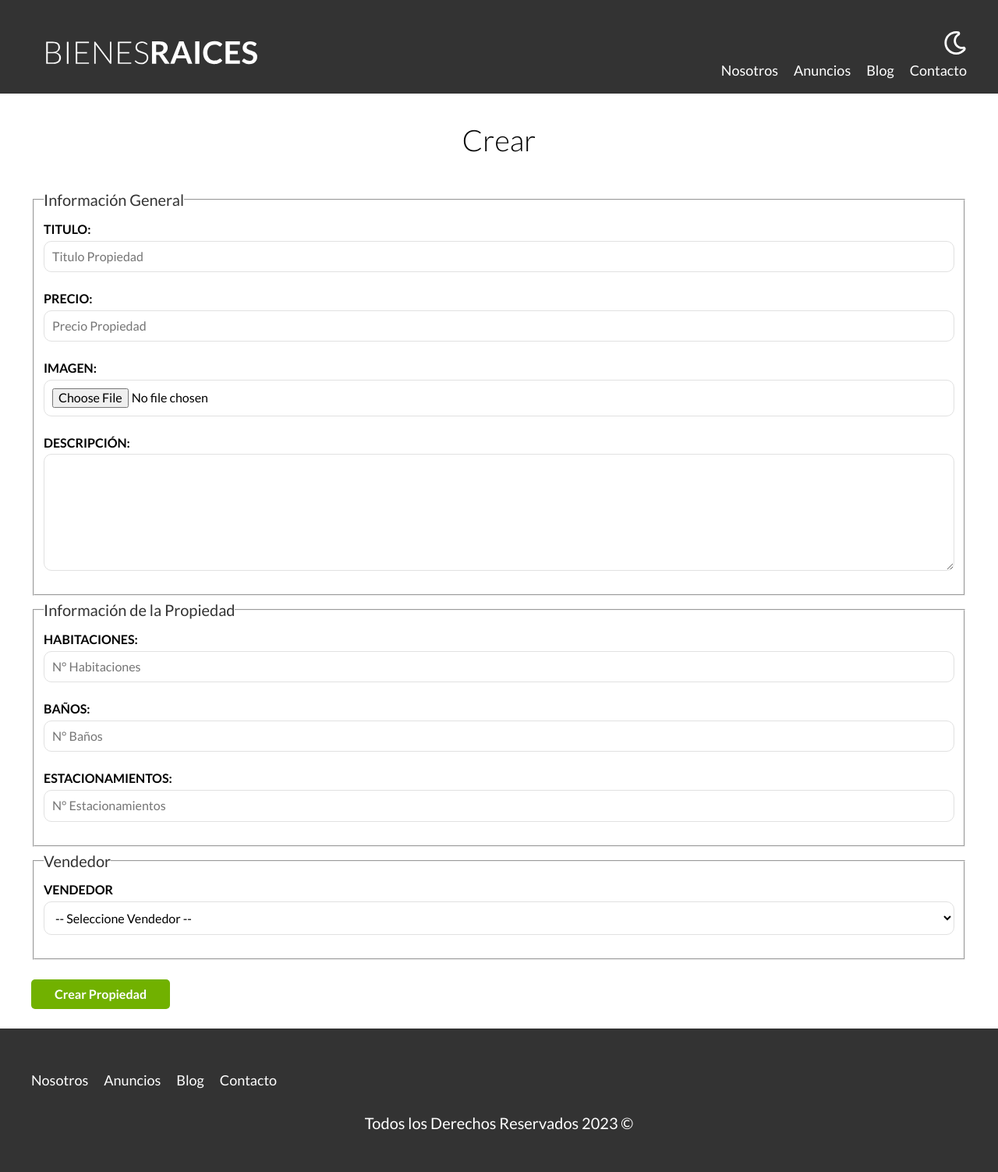
After one commit to joseangvas/bienesraices_mvc, a PHP site: template views/propiedades/crear.php in a window 1280 px wide. The commit adds this page. Shown: the whole page at 78% size. Run offline with PHP 8.4, Linux system fonts and the light colour scheme; the template is opened without the code that fills it, so the values that code supplies are empty.

Commit message:
Creación de Crear Propiedades

```diff
--- a/Router.php
+++ b/Router.php
@@ -11,6 +11,10 @@ class Router {
     $this->rutasGET[$url] = $fn;
   }
 
+  public function post($url, $fn) {
+    $this->rutasPOST[$url] = $fn;
+  }
+
   public function comprobarRutas()
   {
     $urlActual = $_SERVER['PATH_INFO'] ?? '/';
@@ -18,6 +22,8 @@ class Router {
 
     if($metodo === 'GET') {
       $fn = $this->rutasGET[$urlActual] ?? null;
+    } else {
+      $fn = $this->rutasPOST[$urlActual] ?? null;
     }
 
     if($fn) {
--- a/includes/funciones.php
+++ b/includes/funciones.php
@@ -2,7 +2,7 @@
 
 define('TEMPLATES_URL', __DIR__ . '/templates');
 define('FUNCIONES_URL', __DIR__ . 'funciones.php');
-define('CARPETA_IMAGENES', __DIR__ . '/../IMAGENES/');
+define('CARPETA_IMAGENES', $_SERVER['DOCUMENT_ROOT'] . '/imagenes');
 
 //* Incluir Plantilla en otro Archivo
 function incluirTemplate( string $nombre, bool $inicio = false ) {
--- a/public/index.php
+++ b/public/index.php
@@ -9,6 +9,9 @@ $router = new Router();
 
 $router->get('/admin', [PropiedadController::class, 'index']);
 $router->get('/propiedades/crear', [PropiedadController::class, 'crear']);
+$router->post('/propiedades/crear', [PropiedadController::class, 'crear']);
 $router->get('/propiedades/actualizar', [PropiedadController::class, 'actualizar']);
+$router->post('/propiedades/actualizar', [PropiedadController::class, 'actualizar']);
+$router->post('/propiedades/eliminar', [PropiedadController::class, 'eliminar']);
 
 $router->comprobarRutas();
--- /dev/null
+++ b/views/propiedades/crear.php
@@ -0,0 +1,14 @@
+<main class="contenedor seccion">
+  <h1>Crear</h1>
+
+  <?php foreach($errores as $error): ?>
+      <div class="alerta error">
+        <?php echo $error; ?>
+      </div>
+  <?php endforeach; ?>
+
+  <form class="formulario" method="POST" enctype="multipart/form-data">
+    <?php include __DIR__ . '/formulario.php'; ?>
+    <input type="submit" value="Crear Propiedad" class="boton boton-verde">
+  </form>
+</main>
--- /dev/null
+++ b/views/propiedades/formulario.php
@@ -0,0 +1,47 @@
+<fieldset>
+  <legend>Información General</legend>
+
+  <label for="titulo">Titulo:</label>
+  <input type="text" id="titulo" name="propiedad[titulo]" placeholder="Titulo Propiedad" value="<?php echo s($propiedad->titulo); ?>">
+
+  <label for="precio">Precio:</label>
+  <input type="number" id="precio" name="propiedad[precio]" placeholder="Precio Propiedad" value="<?php echo s($propiedad->precio); ?>">
+
+  <label for="imagen">Imagen:</label>
+  <input type="file" id="imagen" name="propiedad[imagen]" accept="image/jpeg, image/png">
+
+  <?php if($propiedad->imagen) { ?>
+    <img src="/imagenes/<?php echo $propiedad->imagen ?>" class="imagen-small" alt="Imagen de la Propiedad">
+  <?php } ?>
+
+  <label for="descripcion">Descripción:</label>
+  <textarea type="text" id="descripcion" name="propiedad[descripcion]"><?php echo s($propiedad->descripcion); ?></textarea>
+</fieldset>
+
+<fieldset>
+  <legend>Información de la Propiedad</legend>
+
+  <label for="habitaciones">Habitaciones:</label>
+  <input type="number" id="habitaciones" name="propiedad[habitaciones]" placeholder="N° Habitaciones" min="1" max="9" value="<?php echo s($propiedad->habitaciones); ?>">
+
+  <label for="wc">Baños:</label>
+  <input type="number" id="wc" name="propiedad[wc]" placeholder="N° Baños" min="1" max="9" value="<?php echo s($propiedad->wc); ?>">
+
+  <label for="estacionamiento">Estacionamientos:</label>
+  <input type="number" id="estacionamiento" name="propiedad[estacionamiento]" placeholder="N° Estacionamientos" min="1" max="9" value="<?php echo s($propiedad->estacionamiento); ?>">
+</fieldset>
+
+<fieldset>
+  <legend>Vendedor</legend>
+
+  <label for="vendedor">Vendedor</label>
+  <select name="propiedad[vendedorId]" id="vendedor">
+    <option selected value="">-- Seleccione Vendedor --</option>
+    <?php foreach($vendedores as $vendedor) { ?>
+      <option
+        <?php echo $propiedad->vendedorId === $vendedor->id ? 'selected' : ''; ?>
+        value = "<?php echo s($vendedor->id); ?>"> <?php echo s($vendedor->nombre) . " " . s($vendedor->apellido); ?>
+      </option>
+    <?php } ?>
+  </select>
+</fieldset>
```
Also changed, not shown: controllers/PropiedadController.php (+54 -3 lines), views/propiedades/admin.php (+9 -6 lines), public/imagenes411a9600eaa004b929c8ac604e01c055.jpg (added), public/imagenes67b5d415e43d8800a93d3be753b3ae49.jpg (added).
